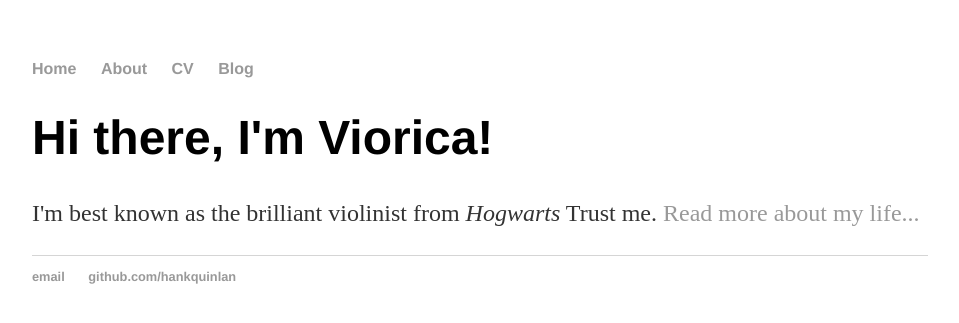
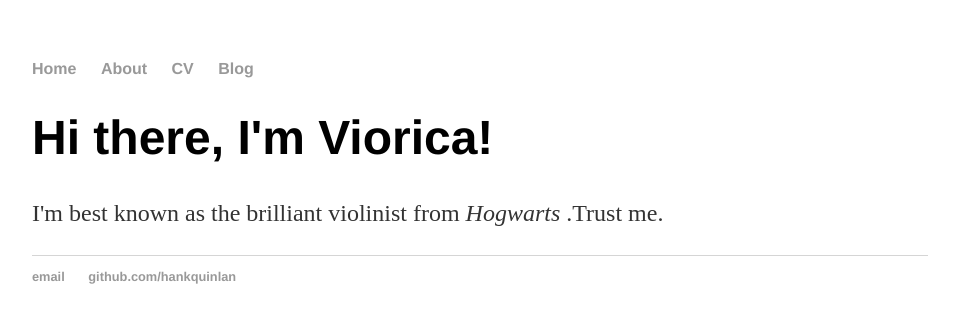
Before and after one commit to ddd001121/ddd001121.github.io, a Jekyll site: the page built from index.html, in a window 1280 px wide. Shown: the top 323 px of the page, without its empty margins (160-1119 px from the left). Built offline with Jekyll 4.4.1, drawn with Linux system fonts in a browser that asks for light colours.

Commit message:
Update index.html

```diff
--- a/index.html
+++ b/index.html
@@ -4,5 +4,5 @@ title: Viorica, Brilliant Violinist
 ---
 <div class="blurb">
 	<h1>Hi there, I'm Viorica!</h1>
-	<p>I'm best known as the brilliant violinist from <em>Hogwarts</em> Trust me. <a href="/about">Read more about my life...</a></p>
+	<p>I'm best known as the brilliant violinist from <em>Hogwarts</em> .Trust me. </p>
 </div><!-- /.blurb -->
```
